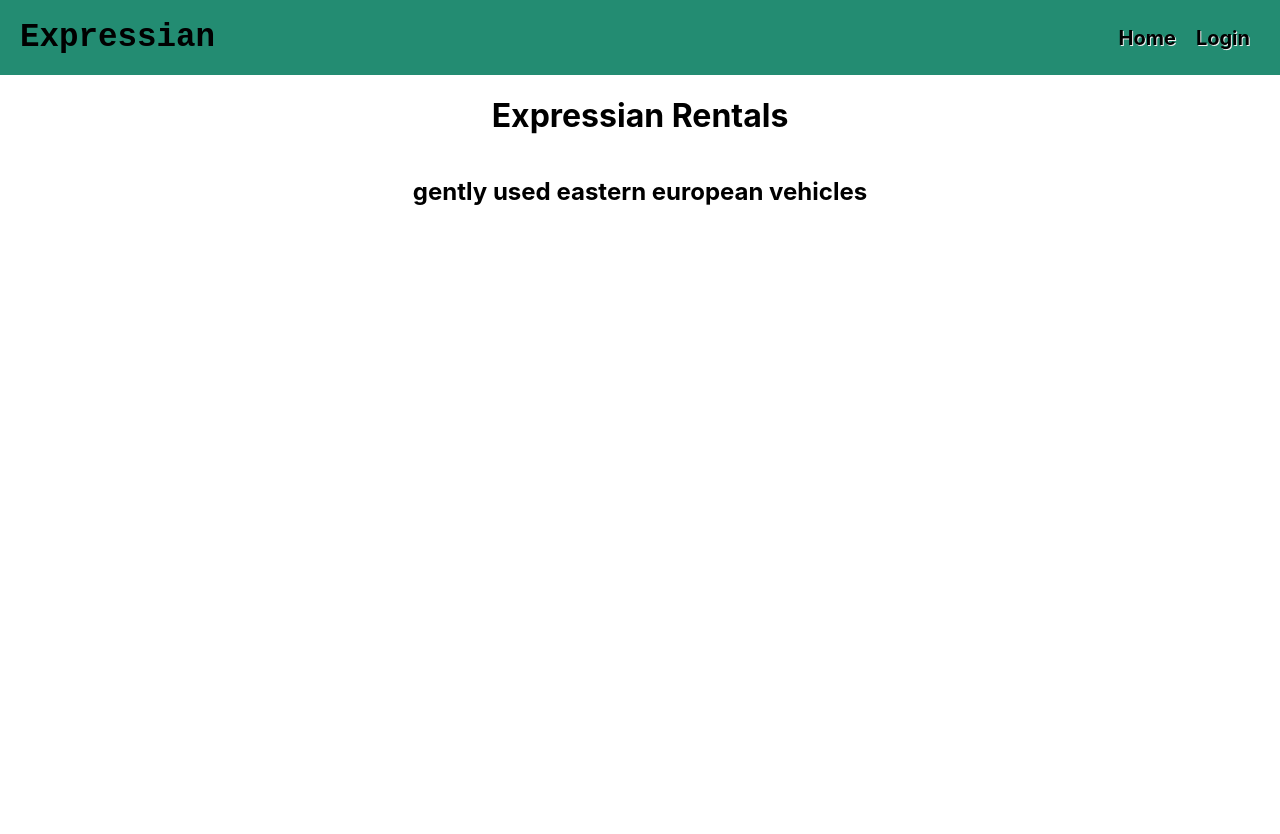
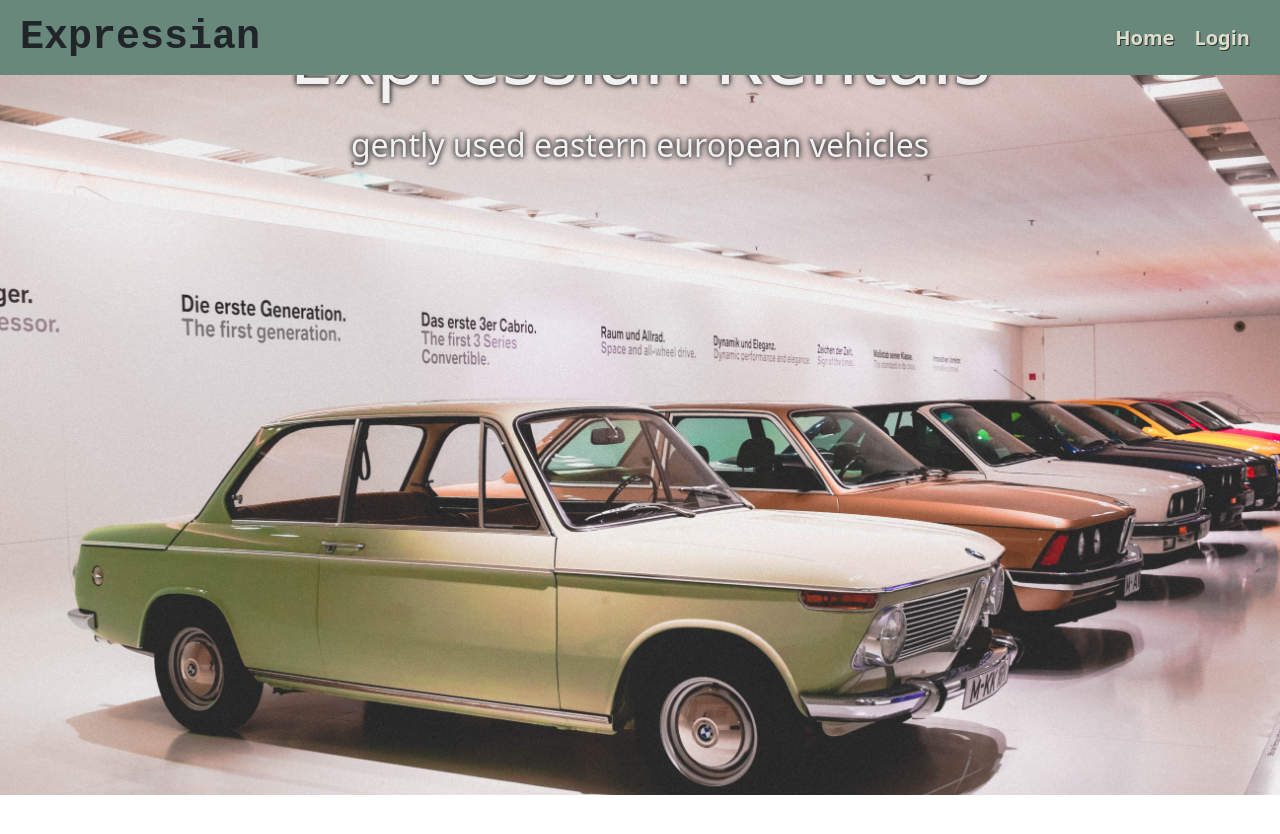
Before and after one commit to Tfauves/restRentalFrontEnd, a React (Create React App) app: page / in a window 1280 px wide. Shown: the top 834 px of the page. Built offline with nearby package versions, Linux system fonts and the light colour scheme.

Commit message:
splash page

```diff
--- a/package.json
+++ b/package.json
@@ -9,9 +9,11 @@
     "@testing-library/jest-dom": "^5.16.2",
     "@testing-library/react": "^12.1.3",
     "@testing-library/user-event": "^13.5.0",
+    "bootstrap": "^5.1.3",
     "prop-types": "^15.8.1",
     "react": "^17.0.2",
     "react-axios": "^2.0.5",
+    "react-bootstrap": "^2.2.1",
     "react-dom": "^17.0.2",
     "react-router-dom": "^6.2.2",
     "react-scripts": "5.0.0",
--- a/src/components/Home/Home.js
+++ b/src/components/Home/Home.js
@@ -1,13 +1,20 @@
 import React from "react";
 import Container from "../common/Container";
+import Splash from "../common/Splash";
+import splashImg from "../../assets/splash.jpg";
 
 const Home = () => {
   return (
     <Container>
-      <h1>Expressian Rentals</h1>
-      <h2>gently used eastern european vehicles</h2>
+      <Splash image={splashImg} style={{ color: "#F1F1F1" }}>
+        <h1 style={{marginBottom: "25px", fontSize: "5em", textShadow: '0 0 6px #303030, 0 0 5px #303030' }}>Expressian Rentals</h1>
+        <h2 style={{marginBottom: "700px", fontSize: "2em", textShadow: '0 0 6px #303030, 0 0 5px #303030' }}>
+          gently used eastern european vehicles
+        </h2>
+      </Splash>
     </Container>
   );
 };
 
 export default Home;
+// '1px 0 0 #000, 0 -1px 0 #000, 0 1px 0 #000, -1px 0 0 #000'
--- a/src/components/Navbar/NavButton.js
+++ b/src/components/Navbar/NavButton.js
@@ -11,9 +11,9 @@ const NavButton = (props) => {
         background: "transparent",
         textDecoration: "none",
         fontSize: "1.25em",
-        color: hover ? "#f1f1f1" : "#010101",
+        color: hover ? "#252525" : "#DDDDCB",
         fontWeight: 700,
-        textShadow: "1px 1px #f1f1f1",
+        textShadow: "1px 1px #303030",
         textAlign: "center",
         whiteSpace: "nowrap",
         margin: "0 10px",
--- a/src/components/Navbar/Navbar.js
+++ b/src/components/Navbar/Navbar.js
@@ -6,8 +6,8 @@ const Navbar = (props) => {
     <Fragment>
       <div
         style={{
-          backgroundColor: "#238C72",
-          position: "absolute",
+          backgroundColor: "#67887B",
+          position: "fixed",
           width: "100%",
           zIndex: "9999",
           top: 0,
--- /dev/null
+++ b/src/components/common/Splash.js
@@ -0,0 +1,24 @@
+import React from "react";
+
+
+const Splash = (props) => {
+
+    return(
+     <div style={{...style,...props.style, backgroundImage: `url(${props.image})`
+     }}>
+         {props.children}
+     </div>
+    )
+}
+
+const style ={
+    backgroundSize: "cover",
+    height: "90vh",
+    justifyContent: "center",
+    alignItems: "center",
+    flexDirection: "column",
+    width: "100%",
+    zIndex: 0,
+}
+
+export default Splash;
--- a/src/index.js
+++ b/src/index.js
@@ -3,6 +3,7 @@ import ReactDOM from 'react-dom';
 import './index.css';
 import App from './App';
 import reportWebVitals from './reportWebVitals';
+import 'bootstrap/dist/css/bootstrap.min.css';
 
 ReactDOM.render(
   <React.StrictMode>
```
Also changed, not shown: src/components/Auth/Providers/AuthProvider.js (added, +16 -0 lines), src/components/Auth/Login.js (added), src/components/Auth/LoginForm.js (added), src/components/Auth/NewUserForm.js (added), src/components/Auth/Register.js (added), 1 other file (tests, documents, lock files or other folders).
